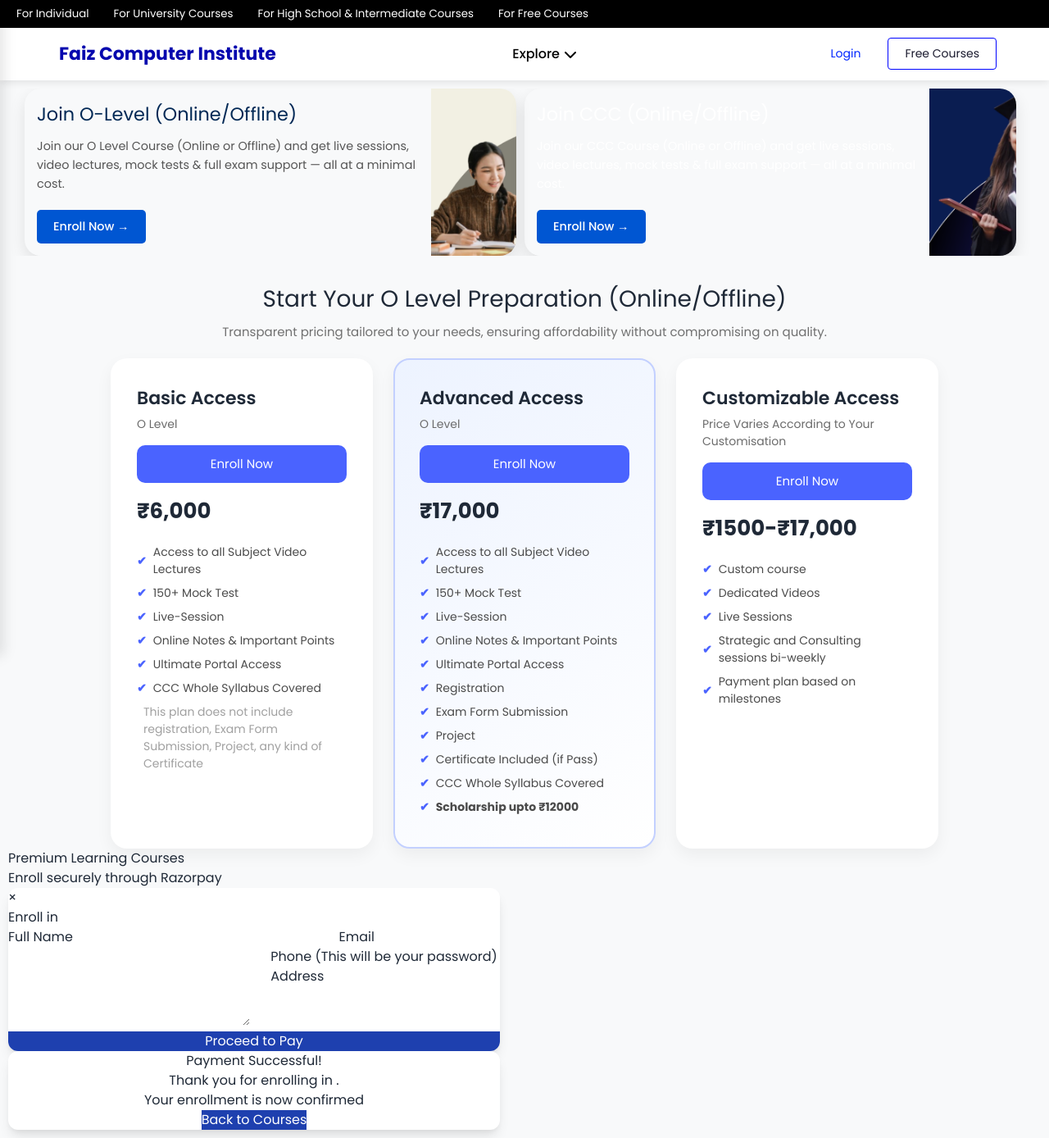
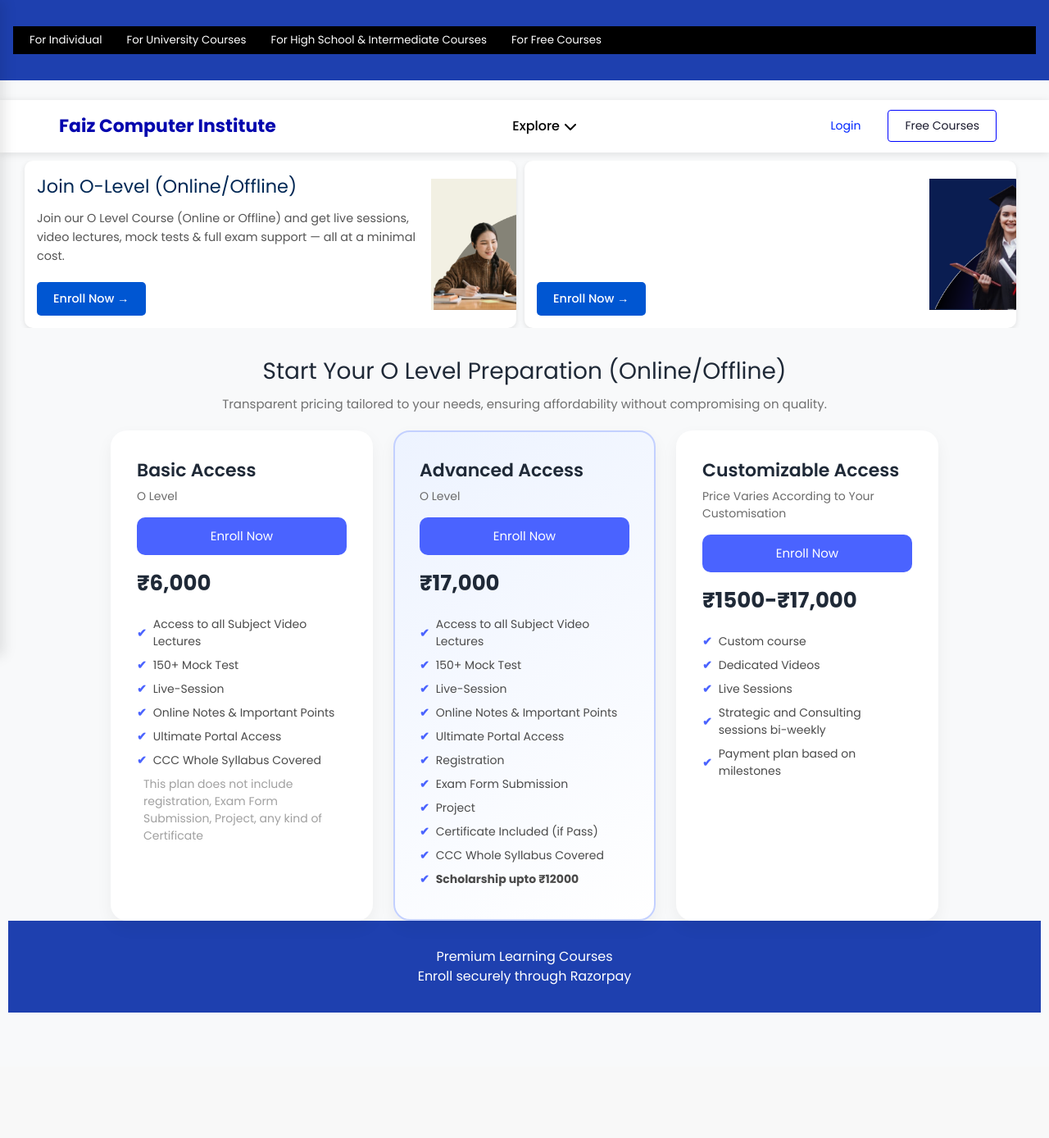
Before and after one commit to CodeSleek00/Faiz_computer_institute, a PHP site: page /o-level/index.php in a window 1280 px wide. Shown: the whole page at 82% size. After the commit the page ends 1235 px from the top, so only its background shows below. Run offline with PHP 8.4, Linux system fonts and the light colour scheme; data that the repository does not hold is empty; some libraries are stand-ins or nearby versions.

Commit message:
Update index.php

```diff
--- a/o-level/index.php
+++ b/o-level/index.php
@@ -57,7 +57,20 @@ $courses = $conn->query("SELECT * FROM single_courses ORDER BY id DESC");
 
     <title>Faiz Computer Institute</title>
    <style>
-
+   header{background:#1e40af;color:#fff;text-align:center;padding:2rem 1rem;margin-bottom:1.5rem;}
+.grid{display:grid;grid-template-columns:repeat(auto-fit,minmax(280px,1fr));gap:1rem;padding:1rem;max-width:1100px;margin:auto;}
+.card{background:#fff;border-radius:10px;box-shadow:0 2px 6px rgba(0,0,0,.1);overflow:hidden;transition:.3s}
+.card:hover{transform:translateY(-5px);}
+.card img{width:100%;height:160px;object-fit:cover}
+.card-body{padding:1rem;}
+.card-body h3{margin:0;font-size:1.1rem;}
+.price{font-weight:600;color:#1e40af;margin:.5rem 0;}
+button{cursor:pointer;padding:.6rem 1rem;border:none;border-radius:6px;font-weight:500;}
+.btn-primary{background:#1e40af;color:#fff;}
+.modal{display:none;position:fixed;top:0;left:0;width:100%;height:100%;background:rgba(0,0,0,.5);justify-content:center;align-items:center;z-index:999;}
+.modal-content{background:#fff;border-radius:10px;max-width:400px;width:90%;padding:1.5rem;box-shadow:0 4px 10px rgba(0,0,0,.2);}
+.close{float:right;font-size:1.3rem;cursor:pointer;}
+input,textarea{width:100%;padding:8px;margin:5px 0 10px;border:1px solid #ccc;border-radius:5px;}
 </style>
 
 </head>
```
